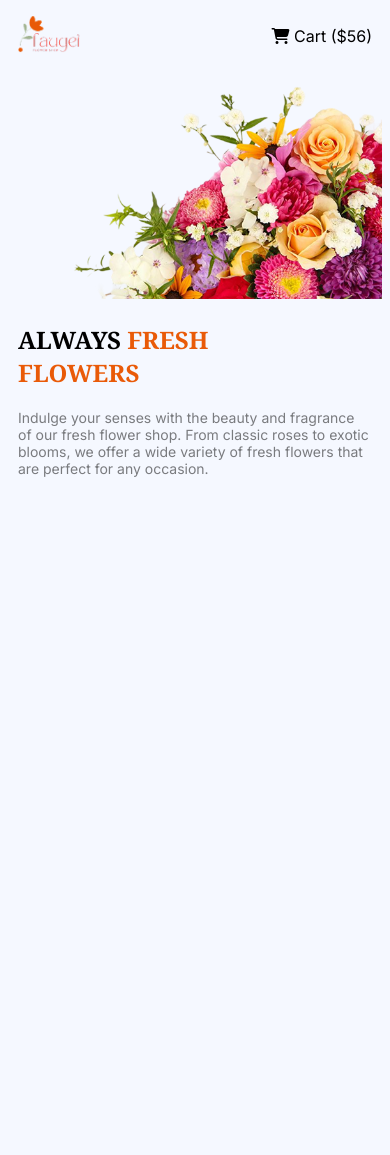
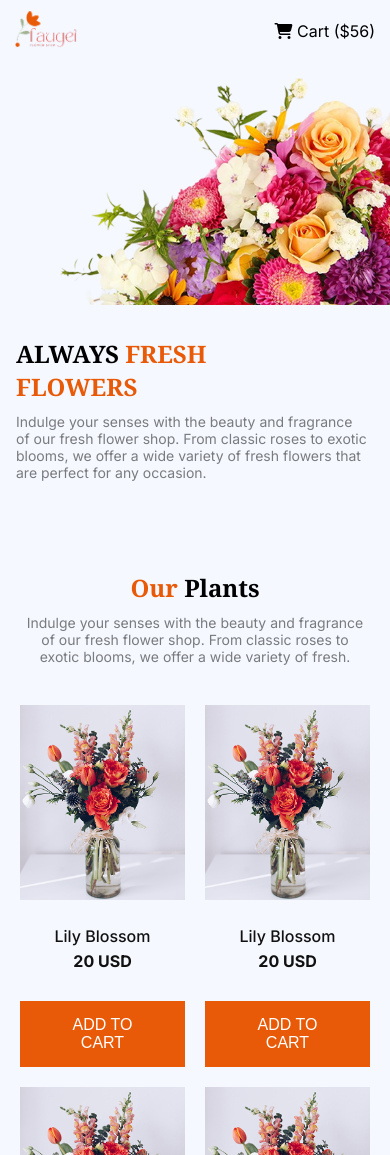
Before and after one commit to rahiarahi/second-assignment, a plain HTML site: page index.html in a window 390 px wide. Shown: the top 1155 px of the page. Before the commit the page ends 844 px from the top, so only its background shows below. Drawn offline with Linux system fonts and the light colour scheme.

Commit message:
added plants section

```diff
--- a/index.html
+++ b/index.html
@@ -35,7 +35,62 @@
     </div>
   </header>
   <main>
-    <section class="plants"></section>
+    <section class="plants">
+      <div class="plants-content">
+        <h2 class="plants-title noto-serif-two"><span class="color-1">Our</span> Plants</h2>
+        <p class="plants-subtitle inter-one">Indulge your senses with the beauty and fragrance of our fresh flower shop. From classic roses to exotic blooms, we offer a wide variety of fresh.</p>
+      </div>
+      <div class="cards inter-one">
+        <div class="card">
+          <img src="assets/sample-flower-image.png" alt="">
+          <h3 class="card-title">Lily Blossom</h3>
+          <p class="card-price">20 USD</p>
+          <button class="card-btn">ADD TO CART</button>
+        </div>
+        <div class="card">
+          <img src="assets/sample-flower-image.png" alt="">
+          <h3 class="card-title">Lily Blossom</h3>
+          <p class="card-price">20 USD</p>
+          <button class="card-btn">ADD TO CART</button>
+        </div>
+        <div class="card">
+          <img src="assets/sample-flower-image.png" alt="">
+          <h3 class="card-title">Lily Blossom</h3>
+          <p class="card-price">20 USD</p>
+          <button class="card-btn">ADD TO CART</button>
+        </div>
+        <div class="card">
+          <img src="assets/sample-flower-image.png" alt="">
+          <h3 class="card-title">Lily Blossom</h3>
+          <p class="card-price">20 USD</p>
+          <button class="card-btn">ADD TO CART</button>
+        </div>
+        <div class="card">
+          <img src="assets/sample-flower-image.png" alt="">
+          <h3 class="card-title">Lily Blossom</h3>
+          <p class="card-price">20 USD</p>
+          <button class="card-btn">ADD TO CART</button>
+        </div>
+        <div class="card">
+          <img src="assets/sample-flower-image.png" alt="">
+          <h3 class="card-title">Lily Blossom</h3>
+          <p class="card-price">20 USD</p>
+          <button class="card-btn">ADD TO CART</button>
+        </div>
+        <div class="card">
+          <img src="assets/sample-flower-image.png" alt="">
+          <h3 class="card-title">Lily Blossom</h3>
+          <p class="card-price">20 USD</p>
+          <button class="card-btn">ADD TO CART</button>
+        </div>
+        <div class="card">
+          <img src="assets/sample-flower-image.png" alt="">
+          <h3 class="card-title">Lily Blossom</h3>
+          <p class="card-price">20 USD</p>
+          <button class="card-btn">ADD TO CART</button>
+        </div>
+      </div>
+    </section>
     <section class="plants-lover"></section>
     <section class="latest-deals"></section>
     <section class="join"></section>
--- a/styles/style.css
+++ b/styles/style.css
@@ -12,6 +12,10 @@
     "wdth" 100;
 }
 
+*{
+  margin: 0;
+  padding: 0;
+}
 body{
   background-color: #f5f8ff;
 }
@@ -24,7 +28,7 @@ body{
   display: flex;
   justify-content: space-between;
   align-items: center;
-  margin: 30px 100px 120px 100px;
+  margin: 30px 150px 120px 150px;
 }
 .nav-items{
   display: flex;
@@ -58,7 +62,7 @@ body{
   display: flex;
   justify-content: space-between;
   align-items: center;
-  margin: 120px 100px;
+  margin: 120px 150px;
 }
 .banner-content{
   max-width: 570px;
@@ -79,9 +83,64 @@ body{
   color: #E95A08;
 }
 
+/* plants section style */
+.plants{
+  text-align: center;
+  margin: 120px 150px;
+}
+.plants-content{
+  margin-bottom: 50px;
+}
+.plants-title{
+  font-size: 3.125rem;
+  font-weight: bold;
+}
+.plants-subtitle{
+  font-size: 1.375rem;
+  font-weight: 400;
+  color: #000000;
+  opacity: 50%;
+  padding: 16px 126px 0px 126px;
+}
+.cards{
+  display: grid;
+  grid-template-columns: repeat(4, 1fr);
+  column-gap: 20px;
+  row-gap: 30px;
+  justify-items: center;
+}
+.card{
+  text-align: center;
+}
+.card img{
+  max-width: 100%;
+  height: auto;
+}
+.card-title{
+  font-size: 1.375rem;
+  font-weight: 500;
+  color: #111111;
+  margin-top: 30px;
+}
+.card-price{
+  font-size: 1.375rem;
+  font-weight: bold;
+  color: #111111;
+  margin-top: 15px;
+}
+.card-btn{
+  font-size: 1rem;
+  font-weight: 500;
+  color: #FFFFFF;
+  background-color: #E95A08;
+  border: none;
+  padding: 19px 80px;
+  margin-top: 30px;
+}
+
 @media screen and (max-width: 576px) {
   .navbar{
-    margin: 10px 10px;
+    margin: 10px 15px;
   }
   .logo img{
     height: 38px;
@@ -96,15 +155,16 @@ body{
   .banner{
     flex-direction: column;
     text-align: center;
-    margin: 0px 0px 0px 10px;
+    margin: 0;
   }
   .banner-content{
     max-width: 100%;
     text-align: start;
-    margin-right: 10px;
+    margin: 28px 20px 65px 16px;
   }
   .banner-title{
     font-size: 1.5rem;
+    margin-bottom: 10px;
   }
   .banner-description{
     font-size: 0.875rem;
@@ -114,4 +174,36 @@ body{
     width: 100%;
     margin-right: 0px;
   }
+
+  .plants{
+    margin: 0px;
+  }
+  .plants-content{
+    margin: 25px;
+  }
+  .plants-title{
+    font-size: 1.5rem;
+    margin-bottom: 10px;
+  }
+  .plants-subtitle{
+    font-size: 0.875rem;
+    padding: 0px;
+  }
+  .cards{
+    grid-template-columns: repeat(2, 1fr);
+    gap: 20px;
+    padding: 15px 20px;
+  }
+  .card-title{
+    font-size: 1rem;
+    margin-top: 20px;
+  }
+  .card-price{
+    font-size: 1rem;
+    margin-top: 5px;
+  }
+  .card-btn{
+    font-size: 1rem;
+    padding: 15px 34px;
+  }
 }
```
